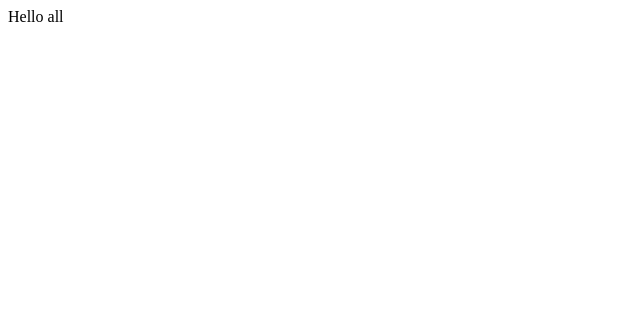
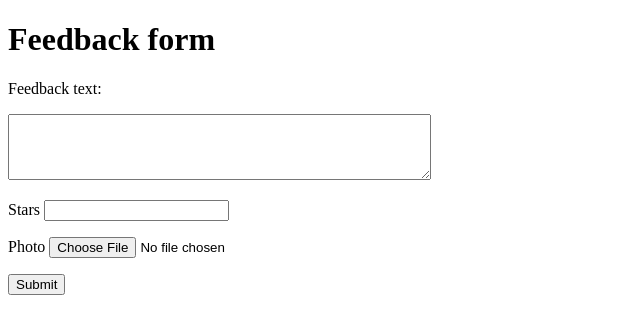
Before and after one commit to kmard/Django_Lecture, a Django app: page /form/formDummy/ in a window 1280 px wide. Before the commit the part shown is almost empty. Shown: the top 334 px of the page, without its empty margins (0-640 px from the left). Run offline with Django 3.2, Linux system fonts and the light colour scheme.

Commit message:
Post request processing for formdummy app

```diff
--- a/my_site/formdummy/templates/formdummy/form.html
+++ b/my_site/formdummy/templates/formdummy/form.html
@@ -2,9 +2,39 @@
 <html lang="en">
 <head>
     <meta charset="UTF-8">
-    <title>Title</title>
+    <title>Tag form</title>
+    <style>
+     form .div:{
+         margin: 10px 10px;
+        }
+    </style>
 </head>
 <body>
-   {{ Text }}
+    <h1>{{nameForm}}</h1>
+      <form method="post" enctype="multipart/form-data" action="/form/formDummy/">
+          {% csrf_token %}
+          <div class="div">
+              <p>
+                 <label for="feedback-text">Feedback text: </label>
+              </p>
+              <textarea id="feedback-text" name="text" type="text" rows="4" cols="50" placeholder="Feedbek" required minlength="10" maxlength="200">
+              </textarea>
+           </div>
+          <p></p>
+           <div class="div">
+               <label for="feedback-grade">Stars</label>
+               <input id="feedback-grade" type="number" name="grade" required>
+           </div>
+           <p></p>
+           <div class="div">
+               <label for="feedback-image">Photo</label>
+               <input id="feedback-image" type="file" name="image">
+           </div>
+           <p></p>
+           <div class="div">
+               <input id="feedback-summit" type="submit" name="but">
+           </div>
+
+      </form>
 </body>
 </html>
--- a/my_site/formdummy/views.py
+++ b/my_site/formdummy/views.py
@@ -3,6 +3,13 @@ from django.views import View
 
 class formDummyView(View):
     def get(self, request,*args, **kwargs):
-        return render(request,'formdummy/form.html',{'Text':'Hello all',})
+        return render(request,'formdummy/form.html',{'nameForm':'Feedback form',})
 
 # 'https://docs.djangoproject.com/en/3.0/ref/class-based-views/base/'
+    def post(self,request,*args, **kwargs):
+        text = request.POST.get('text')
+        grade = request.POST.get('grade')
+        image = request.FILES.get('image')
+        content = image.read()
+        #rederict
+        return render(request,'formdummy/form.html',{'nameForm':'Feedback form',})
```
